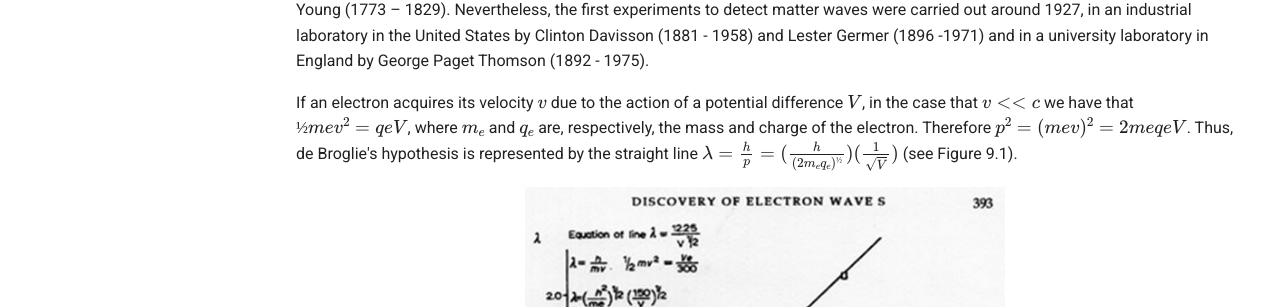
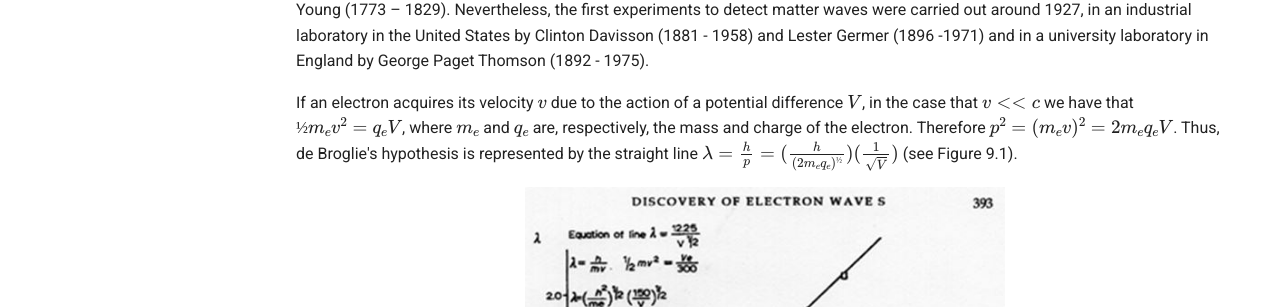
Before and after one commit to modphysnobel/modphysnobel.github.io, an MkDocs documentation site: the page built from docs/vol-III/vol-III-chap-9-sect-1.md, in a window 1280 px wide and 900 px high, scrolled down 3042 px. Shown: the part 145-452 px from the top of the window. Built offline with MkDocs 1.6.1 and Material for MkDocs 9.7.7, drawn with Linux system fonts in a browser that asks for light colours; some web fonts are replaced; comment, search, counter and statistics services are not loaded.

Commit message:
Update vol-III-chap-9-sect-1.md

```diff
--- a/docs/vol-III/vol-III-chap-9-sect-1.md
+++ b/docs/vol-III/vol-III-chap-9-sect-1.md
@@ -179,7 +179,7 @@ For an atom of mass $m$, radius $r$ and velocity $v$, its linear momentum is $p
 
 The previous condition implies the possibility of obtaining diffraction patterns of matter waves if a beam of electrons passes through a double slit of the size of $a_0$. This would resemble the light wave diffraction experiment performed in 1801 by Thomas Young (1773 – 1829). Nevertheless, the first experiments to detect matter waves were carried out around 1927, in an industrial laboratory in the United States by Clinton Davisson (1881 - 1958) and Lester Germer (1896 -1971) and in a university laboratory in England by George Paget Thomson (1892 - 1975).
 
-If an electron acquires its velocity $v$ due to the action of a potential difference $V$, in the case that $v << c$ we have that $½mev^2 = qeV$, where $m_e$ and $q_e$ are, respectively, the mass and charge of the electron. Therefore $p^2 = (mev)^2= 2meqeV$. Thus, de Broglie's hypothesis is represented by the straight line $λ= \frac{h}{p}= (\frac{h}{(2m_e q_e )^{½}})(\frac{1}{\sqrt{V}})$ (see Figure 9.1).
+If an electron acquires its velocity $v$ due to the action of a potential difference $V$, in the case that $v << c$ we have that $½m_ev^2 = q_eV$, where $m_e$ and $q_e$ are, respectively, the mass and charge of the electron. Therefore $p^2 = (m_ev)^2= 2m_eq_eV$. Thus, de Broglie's hypothesis is represented by the straight line $λ= \frac{h}{p}= (\frac{h}{(2m_e q_e )^{½}})(\frac{1}{\sqrt{V}})$ (see Figure 9.1).
 
 
 <p align="center" width="100%">
```
